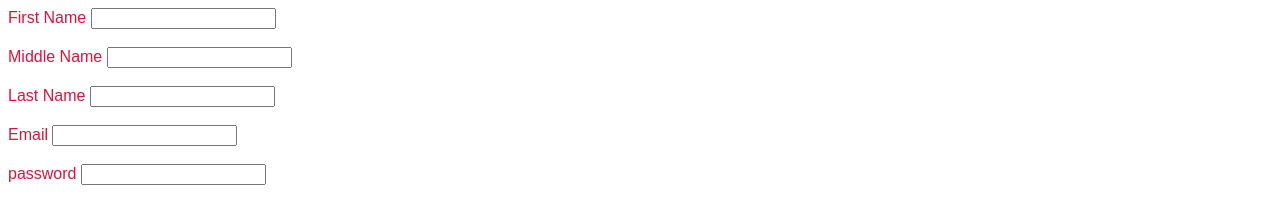
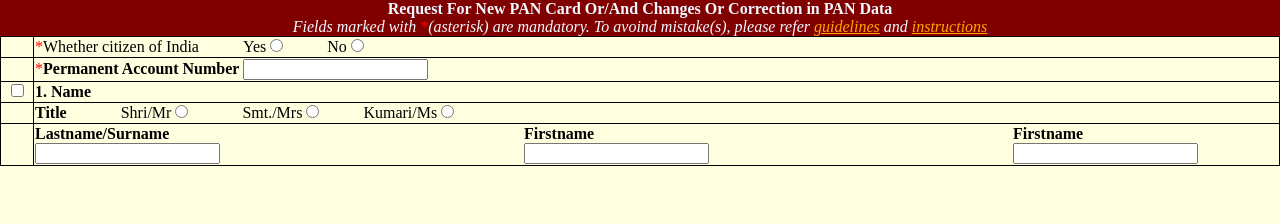
Before and after one commit to Vinayagaraj/netify-demo, a plain HTML site: page index.html in a window 1280 px wide. Drawn offline with Linux system fonts and the light colour scheme.

Commit message:
index.html

```diff
--- a/index.html
+++ b/index.html
@@ -1,37 +1,103 @@
+<!DOCTYPE html>
 <html lang="en">
 <head>
     <meta charset="UTF-8">
-    <title>Document</title>
+    <meta name="viewport" content="width=device-width, initial-scale=1.0">
+    <title>PAN-Fathers-Name-Change-Form-1</title>
+    <style>
+        .heading{
+            background-color: maroon;
+            color: aliceblue;
+            text-align: center;
+        }
+        span{
+            color: red;
+        }
+        u{
+            color: orange;
+        }
+        *{
+            margin: 0px;
+        }
+        table,td,tr{
+            border: 1px solid black;
+            border-collapse: collapse;
+        }
+        body{
+            background-color: lightyellow;
+        }
+
+    </style>
 </head>
-<style>
-    #main{
-        font-size: larger;
-        font: caption;
-        color: crimson;
-    }
-</style>
 <body>
-<form method="POST">
-<div id="main">
-<label for="firstname">First Name
-<input type="firstname" name="Firstname" id="firstname">
-</label></div><br>
-<div id="main">
-<label for="middlename">Middle Name</label>
-<input type="middlename" name="Middlename" id="middlename">
-</label></div><br>
-<div id="main">
-<label for="lastname">Last Name
-<input type="lastname" name="Lastname" id="lastname">
-</label></div><br>
-<div id="main">
-<label for="email">Email
-<input type="email" name="Email" id="email">
-</div></label><br>
-<div id="main">
-<label for="password">password
-<input type="password" name="pass" id="password">
-</div></label><br>
-</form>
+    <div class="heading">
+        <b>Request For New PAN Card Or/And Changes Or Correction in PAN Data</b><br>
+        <i>Fields marked with <span>*</span>(asterisk) are mandatory.  To avoind mistake(s), please refer <u>guidelines</u> and <u>instructions</u></i>
+    </div>
+    <table width="100%">
+        <tr>
+            <td></td>
+            <td><span>*</span>Whether citizen of India
+                <label for="yes" style="padding-left: 40px;">Yes</label>
+                <input type="radio" name="" id="yes">
+                <label for="no" style="padding-left: 40px;">No</label>
+                <input type="radio" name="" id="no">
+            </td>
+        </tr>
+        <tr>
+            <td></td>
+            <td colspan="2">
+                <span>*</span><b>Permanent Account Number</b>
+                <input type="text" name="" id="">
+            </td>
+        </tr>
+
+        <tr>
+            <td width="30px" style="text-align: center;">
+                <input type="checkbox" name="" id="">
+            </td>
+            <td colspan="2">
+                <b> 1. Name</b>
+            </td>
+        </tr>
+
+
+        <tr>
+            <td></td>
+            <td><b>Title</b>
+                <label for="Shri" style="padding-left: 50px;">Shri/Mr</label>
+                <input type="radio" name="" id="Shri">
+                <label for="Mrs" style="padding-left: 50px;">Smt./Mrs</label>
+                <input type="radio" name="" id="Mrs">
+                <label for="kumari" style="padding-left: 40px;">Kumari/Ms</label>
+                <input type="radio" name="" id="Kumari">
+
+            </td>
+        </tr>
+
+        <tr>
+            <td></td>
+            <td colspan="2">
+           <div style="display:inline-block;">
+            <b>Lastname/Surname</b><br>
+            <input type="text" name="" id="">
+           </div>
+
+
+           <div style="display:inline-block; padding-left:300px">
+            <b>Firstname</b><br>
+            <input type="text" name="" id="">
+           </div>
+
+
+
+           <div style="display:inline-block; padding-left:300px">
+            <b>Firstname</b><br>
+            <input type="text" name="" id="">
+           </div>
+
+            </td>
+        </tr>
+    </table>
 </body>
 </html>
```
